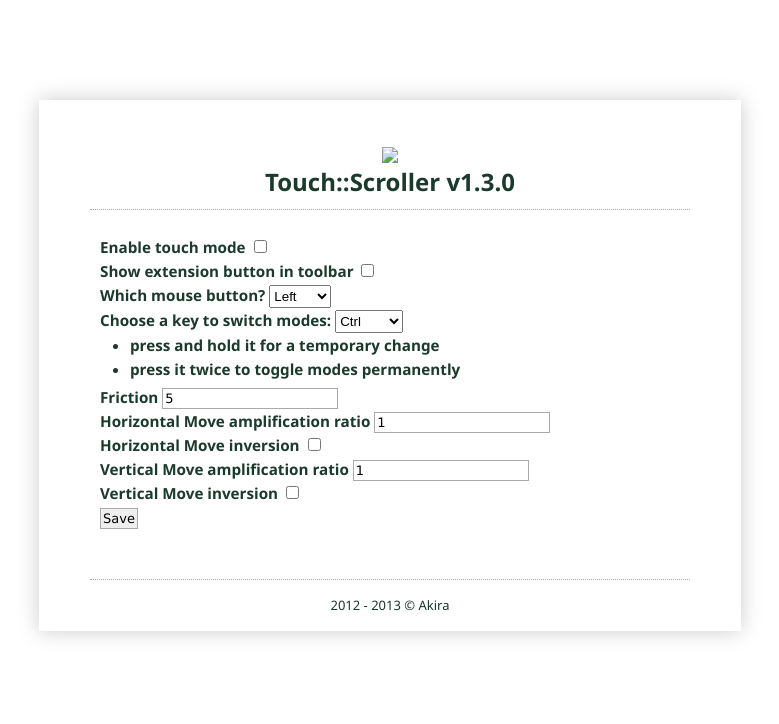
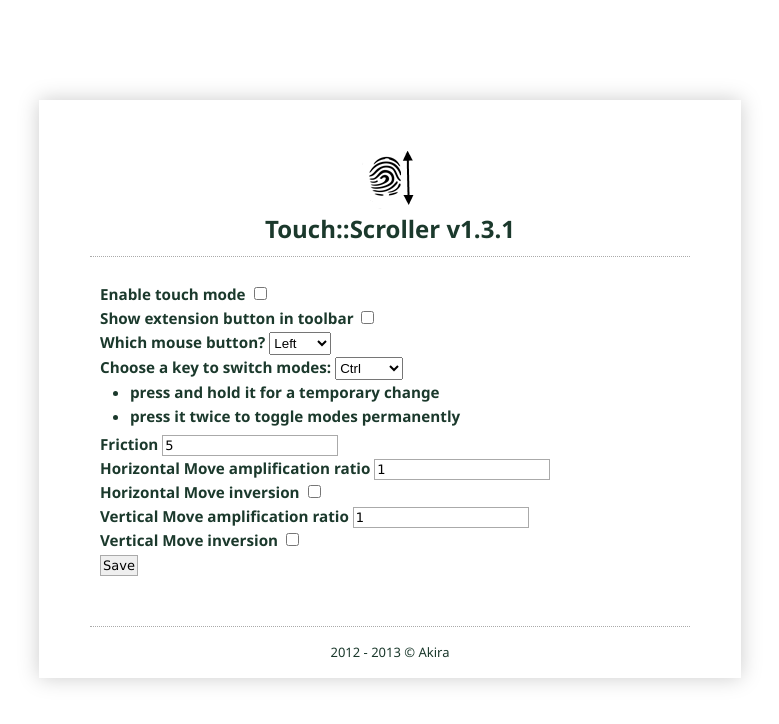
Before and after one commit to Akira1996/Akira_OperaExtension_TouchScroller, a plain HTML site: page sources/options.html in a window 1280 px wide. Shown: the whole page, without its empty margins (250-1029 px from the left). Drawn offline with Linux system fonts and the light colour scheme.

Commit message:
update version number

```diff
--- a/sources/config.xml
+++ b/sources/config.xml
@@ -1,7 +1,7 @@
 <?xml version='1.0' encoding='utf-8'?>
-<widget xmlns="http://www.w3.org/ns/widgets" version="1.3.0" id="https://addons.opera.com/addons/extensions/details/touchscroller/" defaultlocale="en">
+<widget xmlns="http://www.w3.org/ns/widgets" version="1.3.1 beta 1" id="https://addons.opera.com/addons/extensions/details/touchscroller/" defaultlocale="en">
     <name xml:lang="en">Touch::Scroller</name>
-    <icon src="fingerPrintScroll.png"/>
+    <icon src="img/fingerPrintScroll.png"/>
     <preference name="akiraTouchFriction" value="5"/>
     <preference name="akiraTouchEnabled" value="true"/>
     <preference name="akiraTouchButton" value="true"/>
--- a/sources/options.html
+++ b/sources/options.html
@@ -2,14 +2,14 @@
 <html>
     <head>
         <link rel="stylesheet" href="options.css">
-        <link rel="icon" type="image/png" href="fingerPrintScroll.png">
+        <link rel="icon" type="image/png" href="img/fingerPrintScroll.png">
         <meta http-equiv="Content-Type" content="text/html; charset=utf-8">
         <title id="widget-title">Opera Extensions | Akira Touch</title>
     </head>
     <body>
         <div id="header">
-            <img src="fingerPrintScroll.png">
-            <h1><span id="widget-name">Touch::Scroller</span> v<span id="widget-version">1.3.0</span></h1>
+            <img src="img/fingerPrintScroll.png">
+            <h1><span id="widget-name">Touch::Scroller</span> v<span id="widget-version">1.3.1</span></h1>
         </div>
         <div>
             <h3><label>Enable touch mode</label>
```
